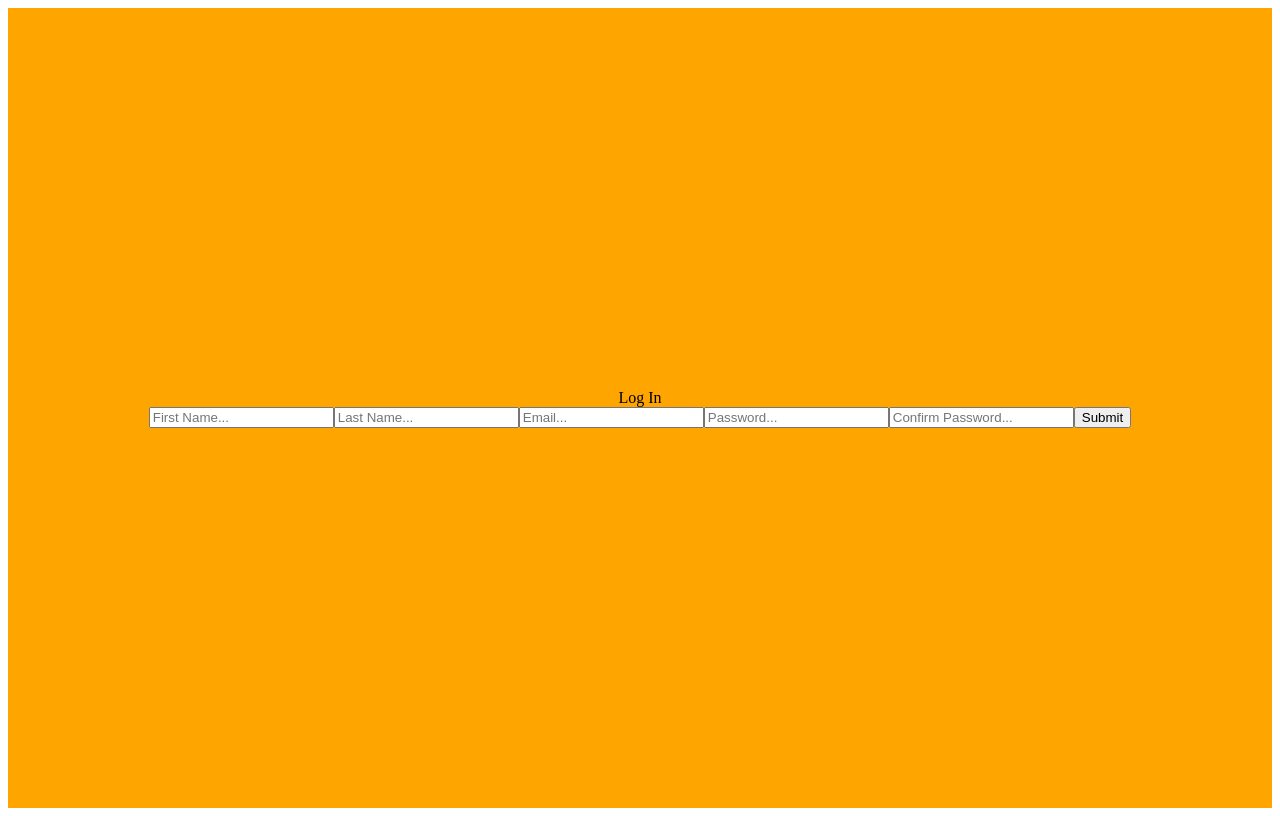
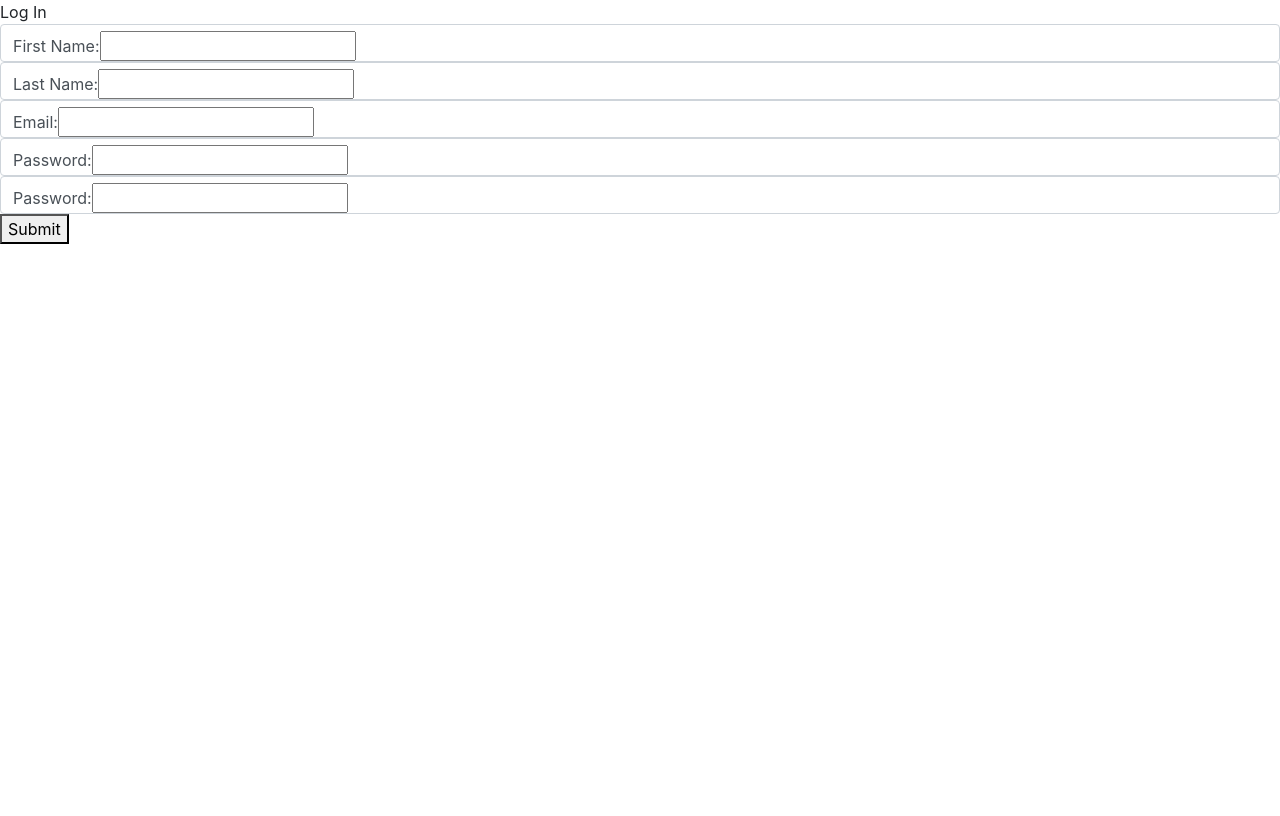
Before and after one commit to isolebo/Blog-Project_React, a React (Create React App) app in the folder blog-project/: page / in a window 1280 px wide. Built offline with nearby package versions, Linux system fonts and the light colour scheme.

Commit message:
Completed the registration form component

```diff
--- a/blog-project/src/App.js
+++ b/blog-project/src/App.js
@@ -1,7 +1,7 @@
 
 import UserList from './Components/RegistrationForm'
-//import 'bootstrap/dist/css/bootstrap.min.css'
-import './User.css'
+import 'bootstrap/dist/css/bootstrap.min.css'
+//import './User.css'
 
 
 function App() {
--- a/blog-project/src/Components/RegistrationForm.js
+++ b/blog-project/src/Components/RegistrationForm.js
@@ -1,49 +1,105 @@
-import React from 'react'
+import React,{useState,useEffect} from 'react'
+
 
 
 const RegistrationForm = () => {
+    //
+    const [firstName,setFirstName]= useState('')
+    const [lastName,setLastName]= useState('')
+    const [email,setEmail]= useState('')
+    const [password,setPassword]= useState('')
+    const [confirmPassword,setConfirmPassword]= useState('')
+
+    const [person,setPerson]= useState([])//creates a new person array when for  is submitted
+
+    const handleSubmit = (e) => {
+        e.preventDefault();//prevents the webpage from reloading
+
+        if(firstName &&lastName && email && password && confirmPassword){
+            const newPerson={firstName,lastName,email,password,confirmPassword}
+            setPerson((person) => {
+                return[...person,newPerson]
+            })
+            //sets the input back to an empty string after form is submitted
+            setFirstName('')
+            setLastName('')
+            setEmail('')
+            setPassword('')
+            setConfirmPassword('')
+
+
+            console.log(newPerson)
+        }else{
+        console.log(" empty")
+        }
+    }
+
+
+
     return (
-        <div className= "Form">
+        <div className= "Form" onSubmit={handleSubmit}>
             <div className="title">Log In</div>
-            <div className='inputs'>
+            <div className='input'>
             <form action="">
 
+                <div className='form-control'>
+                <label htmlFor="firstName">First Name:</label>
                 <input
                     type="text"
                     name="firstName"
-                    placeholder="First Name..."
+                    id="firstName"
+                    value={firstName}//sets the value to the firstName
+                    onChange={(e) => setFirstName(e.target.value)}//as user changes input it sets in a new value
+
                     />
+                </div>
 
-
+                <div className='form-control'>
+                <label htmlFor="lastName">Last Name:</label>
                 <input
                     type="text"
-                    name="lasttName"
-                    placeholder="Last Name..."
+                    name="lastName"
+                    id="lastName"
+                    value={lastName}
+                    onChange={(e) => setLastName(e.target.value)}
                     />
+                </div>
 
+                <div className='form-control'>
+                <label htmlFor="email">Email:</label>
                 <input
                     type="text"
                     name="email"
-                    placeholder="Email..."
+                    id="email"
+                    value={email}
+                    onChange={(e) => setEmail(e.target.value)}
                     />
+                </div>
 
+                <div className='form-control'>
+                <label htmlFor="password">Password:</label>
                 <input
-                    type="password"
+                    type="text"
                     name="password"
-                    placeholder="Password..."
+                    id="password"
+                    value={password}
+                    onChange={(e) => setPassword(e.target.value)}
                     />
+                </div>
 
+                <div className='form-control'>
+                <label htmlFor="confirmPassword">Password:</label>
                 <input
-                    type="password"
+                    type="text"
                     name="confirmPassword"
-                    placeholder="Confirm Password..."
+                    id="confirmPassword"
+                    value={confirmPassword}
+                    onChange={(e) => setConfirmPassword(e.target.value)}
                     />
+                </div>
+                <button>Submit</button>
 
-                <input
-                    type="submit"
-                    id="submit"
 
-                    />
 
             </form>
             </div>
--- a/blog-project/src/User.css
+++ b/blog-project/src/User.css
@@ -8,8 +8,33 @@
   justify-content: center;
 }
 .Form {
-  width: 100vw;
-  padding: 12px 20px;
-  margin: 8px, 0;
-  box-sizing: border-box;
+  width: 300px;
+  height: 200px;
+  background-color: olive;
+  box-shadow: 3px 3px 10px;
+  font-family: Georgia, "Times New Roman", Times, serif;
+  flex-direction: column;
 }
+
+.title {
+  color: blue;
+  flex: 20%;
+  width: 100%;
+  display: grid;
+  place-items: center;
+}
+
+.Form .input {
+  width: 250px;
+  height: 40px;
+  font-size: 25px;
+  border-radius: 6px;
+  border: none;
+  padding-left: 10px;
+  margin-top: 10px;
+}
+
+body {
+  margin: 0%;
+  padding: 0%;
+}
```
